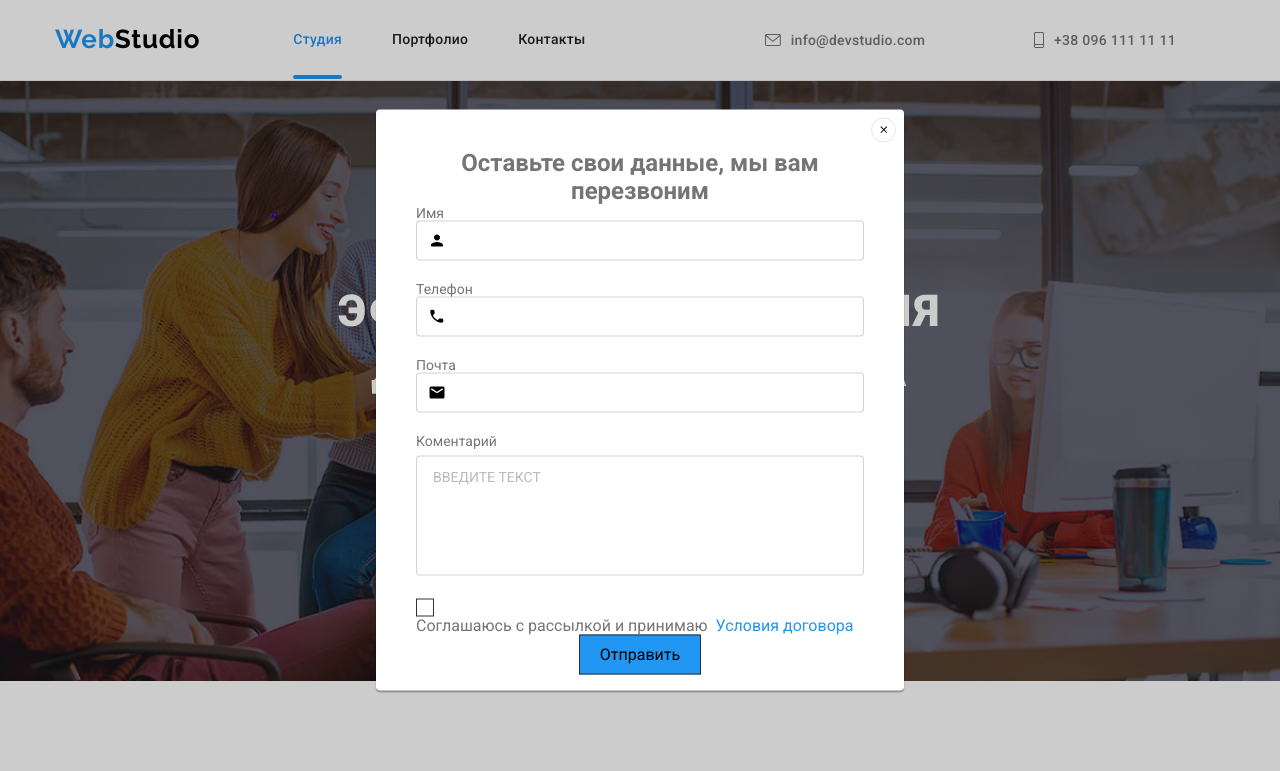
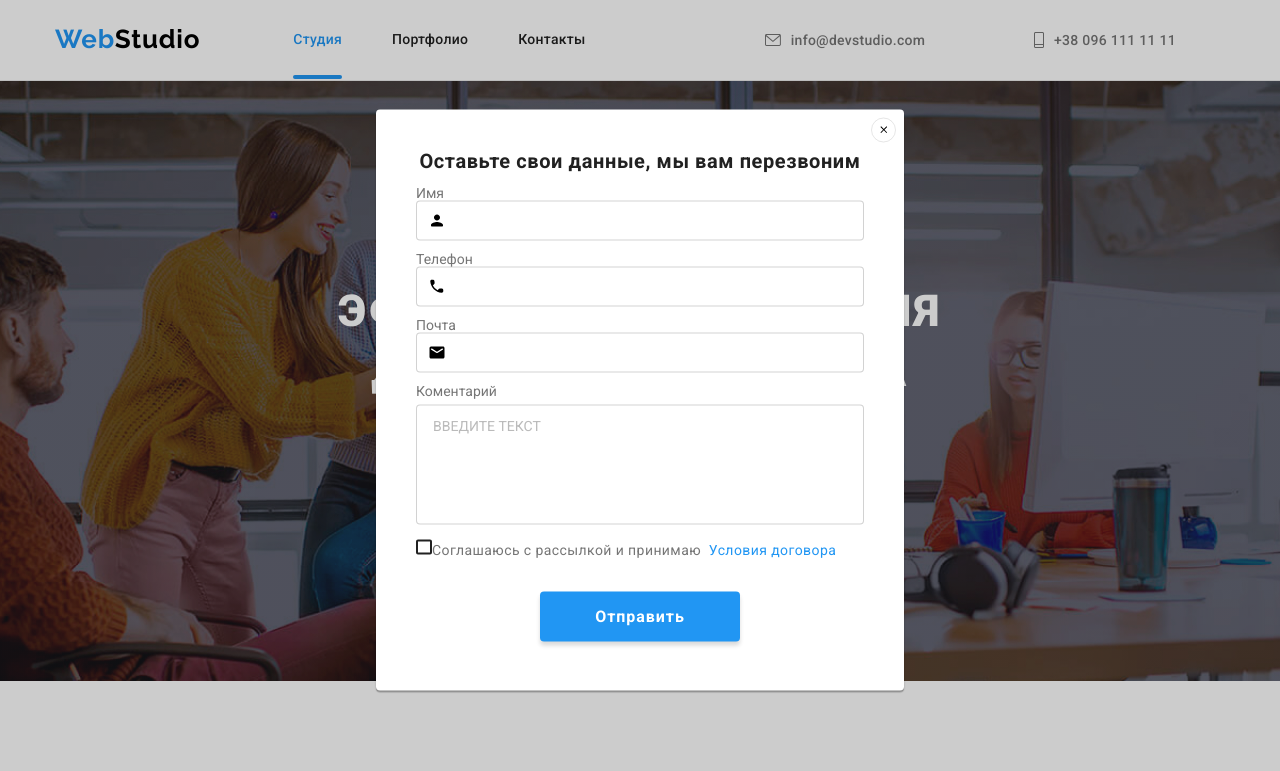
Before and after one commit to VladSalash/goit-markup-hw-06, a plain HTML site: page index.html in a window 1280 px wide. Shown: the top 771 px of the page. Drawn offline with nearby package versions, Linux system fonts and the light colour scheme.

Commit message:
Add files via upload

```diff
--- a/css/style.css
+++ b/css/style.css
@@ -880,8 +880,8 @@ transition: visibility 250ms cubic-bezier(0.4, 0, 0.2, 1),
   left: 50%;
   top: 50%;
   transform: translate(-50%,-50%);
-  min-width: 528px;
-  min-height: 581px;
+  width: 528px;
+  height: 581px;
   background: var(--logo-footer-color);
   box-shadow: 0px 1px 3px rgb(0 0 0 / 12%), 0px 1px 1px rgb(0 0 0 / 14%), 0px 2px 1px rgb(0 0 0 / 20%);
   border-radius: 4px;
@@ -896,8 +896,8 @@ transition: visibility 250ms cubic-bezier(0.4, 0, 0.2, 1),
   left: 50%;
   top: 50%;
   transform: translate(-50%,-50%);
-  min-width: 528px;
-  min-height: 581px;
+  /* min-width: 528px;
+  min-height: 581px; */
   background: var(--logo-footer-color);
   box-shadow: 0px 1px 3px rgb(0 0 0 / 12%), 0px 1px 1px rgb(0 0 0 / 14%), 0px 2px 1px rgb(0 0 0 / 20%);
   border-radius: 4px;
@@ -923,9 +923,13 @@ transition: visibility 250ms cubic-bezier(0.4, 0, 0.2, 1),
 .modal-form-head{
   font-weight: 700;
   text-align: center;
-  font-size: 24px;
-  /* margin-bottom: 40px; */
-
+  font-size: 20px;
+  font-weight: bold;
+/* line-height: 23px; */
+text-align: center;
+letter-spacing: 0.03em;
+color: var(--secondary-font-color);
+  margin-bottom: 12px;
 }
 
 .form-input{
@@ -945,7 +949,7 @@ transition:  var(--link-hover-focus) 250ms linear ;
   position: relative;
   font-weight: 400;
     font-size: 14px;
-   margin-bottom: 20px;
+   margin-bottom: 10px;
   }
   .modal-form-input-wrapper{
     margin-top: 6px;
@@ -994,12 +998,23 @@ transition:  var(--link-hover-focus) 250ms linear ;
 }
 
 .form-checkbox-label::before{
-  display: block;
+   display:inline-block;
+  justify-content: center;
+   align-items: center;
+
   content: "";
-  width: 18px;
-  height: 18px;
-  border: 1px solid #303030;
+  width: 16px;
+  height: 15px;
+  border: 2px solid var(--secondary-font-color);
+  border-radius: 2px;
   cursor: pointer;
+
+}
+.form-checkbox-label{
+  font-size: 14px;
+line-height: 24px;
+letter-spacing: 0.03em;
+margin-bottom: 30px;
 
 }
 
@@ -1017,15 +1032,35 @@ height: 20px;  */
 }
 .form-label-link{
  color: var(--link-hover-focus);
+ margin-top: 20px;
+ margin-bottom: 20px;
+ font-size: 14px;
+line-height: 24px;
+letter-spacing: 0.03em;
+
 }
 
  .button-form-submit{
-  display: block;
-  background-color: var(--link-hover-focus);
-  padding: 10px  20px;
-  margin: 0 auto;
-  border: 1px solid #303030;
+ margin: 0 auto;
+margin-bottom: 40px;
+  display: inline-block;
+  width: 200px;
+  padding-top: 10px;
+  padding-right: 10px;
+  padding-bottom: 10px;
+  padding-left: 10px;
+  border: 0px;
+  border-radius: 4px;
+  box-shadow: 0px 4px 4px rgb(0 0 0 / 15%);
+  font-weight: var(--font-weight-secondary);
+  font-size: 16px;
+  line-height: 1.87;
+  letter-spacing: 0.06em;
+  background-color: var(--logo-accent-color);
+  color: var(--logo-footer-color);
   cursor: pointer;
+  transition: background-color 250ms cubic-bezier(0.4, 0, 0.2, 1),
+  box-shadow 250ms cubic-bezier(0.4, 0, 0.2, 1);
 }
 
 
```
